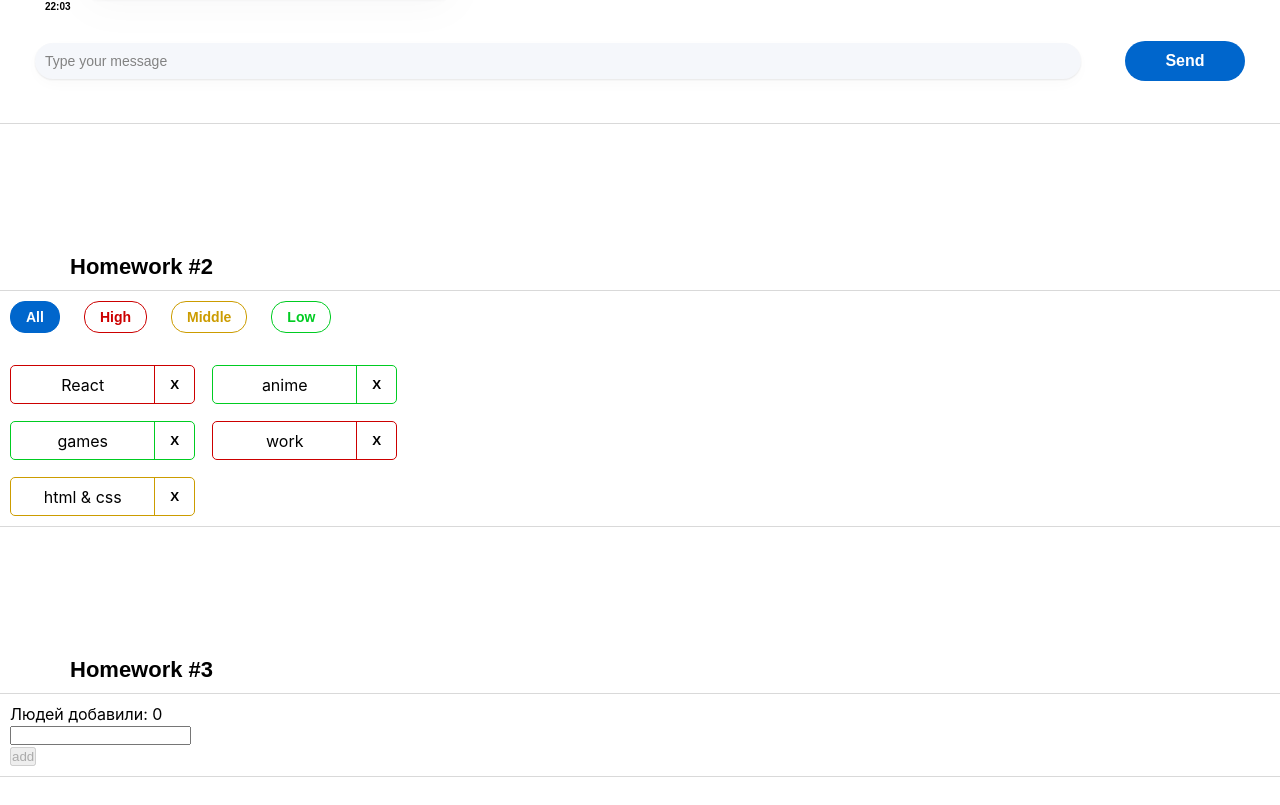
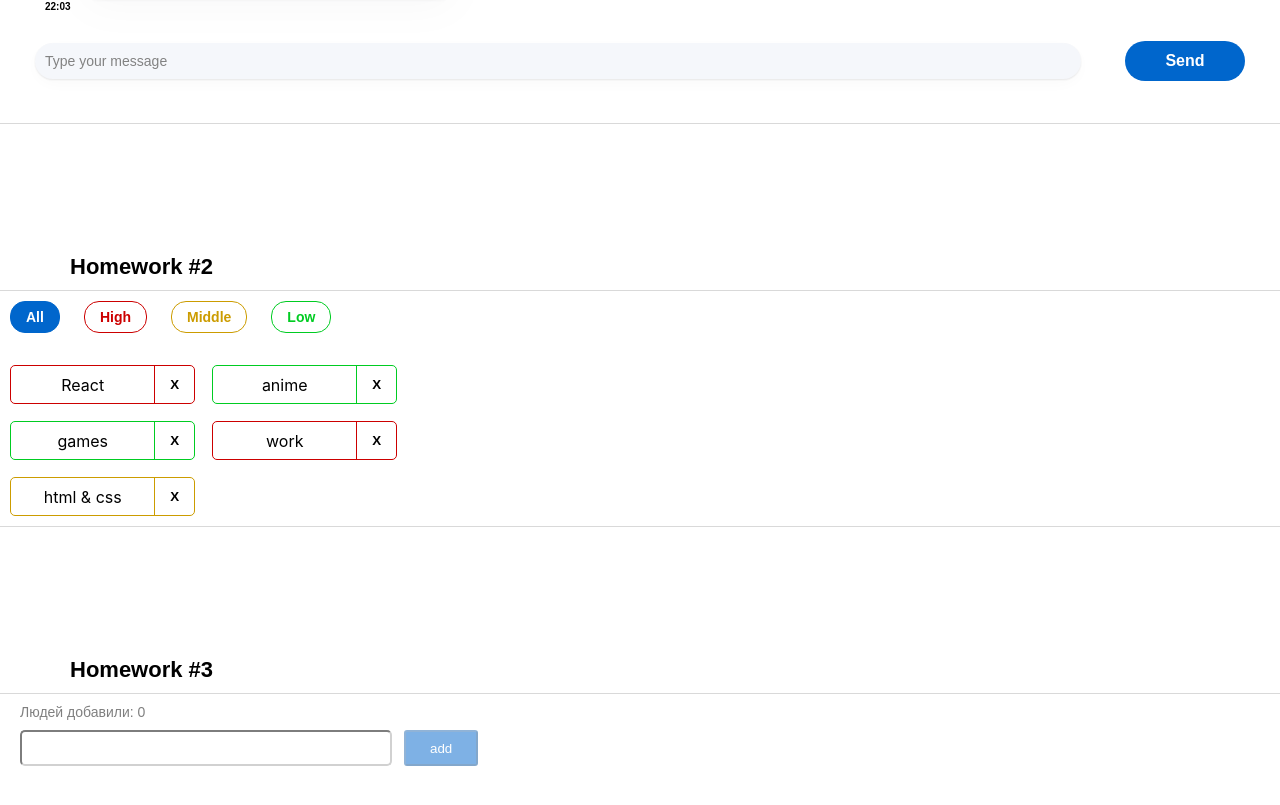
Before and after one commit to dnisaev/homework-s2, a React (Create React App) app: page / in a window 1280 px wide. Shown: the part 349-1154 px from the top of the page. Built offline with nearby package versions, Linux system fonts and the light colour scheme.

Commit message:
fix #2 HW3 solution

```diff
--- a/src/s2-homeworks/hw03/Greeting.module.css
+++ b/src/s2-homeworks/hw03/Greeting.module.css
@@ -1,7 +1,10 @@
 .greetingForm {
+    height: 336px;
 }
 
 .inputAndButtonContainer {
+    display: flex;
+    margin: 10px;
 }
 
 .error {
@@ -9,16 +12,36 @@
 }
 
 .input {
+    width: 372px;
+    height: 36px;
+    margin-right: 12px;
+    border-radius: 5px;
+
+    border-color: #D1D1D1;
 }
 
 .input:focus {
+    color: #000;
+    font-family: Montserrat, sans-serif;
+    font-size: 16px;
+    font-weight: 500;
 }
 
 .errorInput {
+    width: 372px;
+    height: 36px;
+    margin-right: 12px;
+    border-radius: 5px;
+
     border-color: red;
 }
 
 .button {
+    height: 36px;
+    padding: 5px 24px;
+    border-radius: 3px;
+    background: #06C;
+    color: white;
 }
 
 .button:focus {
@@ -28,10 +51,21 @@
 }
 
 .button:disabled {
+    opacity: 0.5;
 }
 
 .text {
+    color: rgba(0, 0, 0, 0.50);
+    font-family: Montserrat, sans-serif;
+    font-size: 14px;
+    font-weight: 400;
+    margin-left: 10px;
 }
 
 .greeting {
+    color: #000;
+    font-family: Montserrat, sans-serif;
+    font-size: 14px;
+    font-weight: 500;
+    margin-left: 10px;
 }
--- a/src/s2-homeworks/hw03/HW3.tsx
+++ b/src/s2-homeworks/hw03/HW3.tsx
@@ -23,7 +23,7 @@ export type UserType = {
     name: string // need to fix any
 }
 
-export const pureAddUserCallback = (name: string, setUsers: ([...users]) => void, users: Array<UserType>) => { // need to fix any
+export const pureAddUserCallback = (name: string, setUsers: (users: Array<UserType>) => void, users: Array<UserType>) => { // need to fix any
     const user = { // need to fix
         _id: v1(), name: name
     }
```
